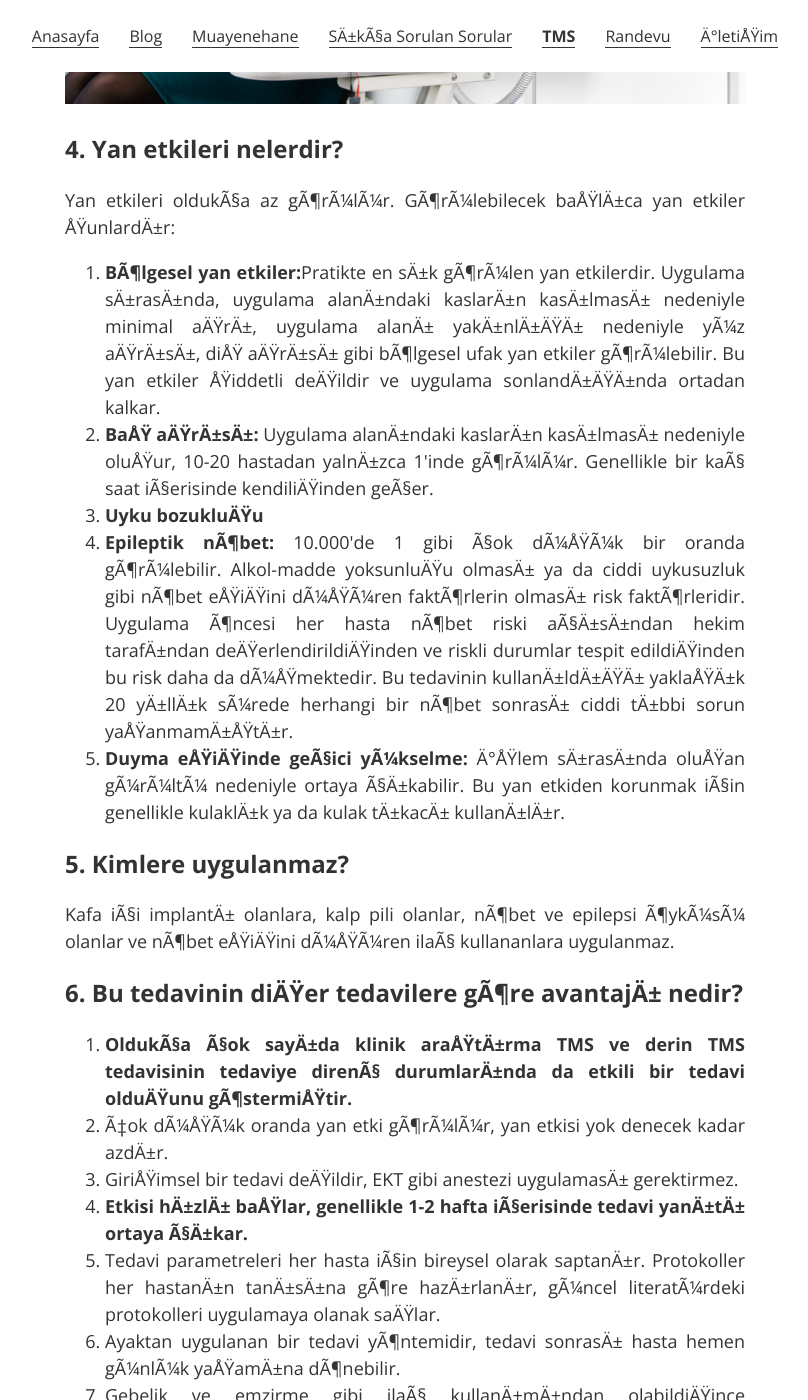
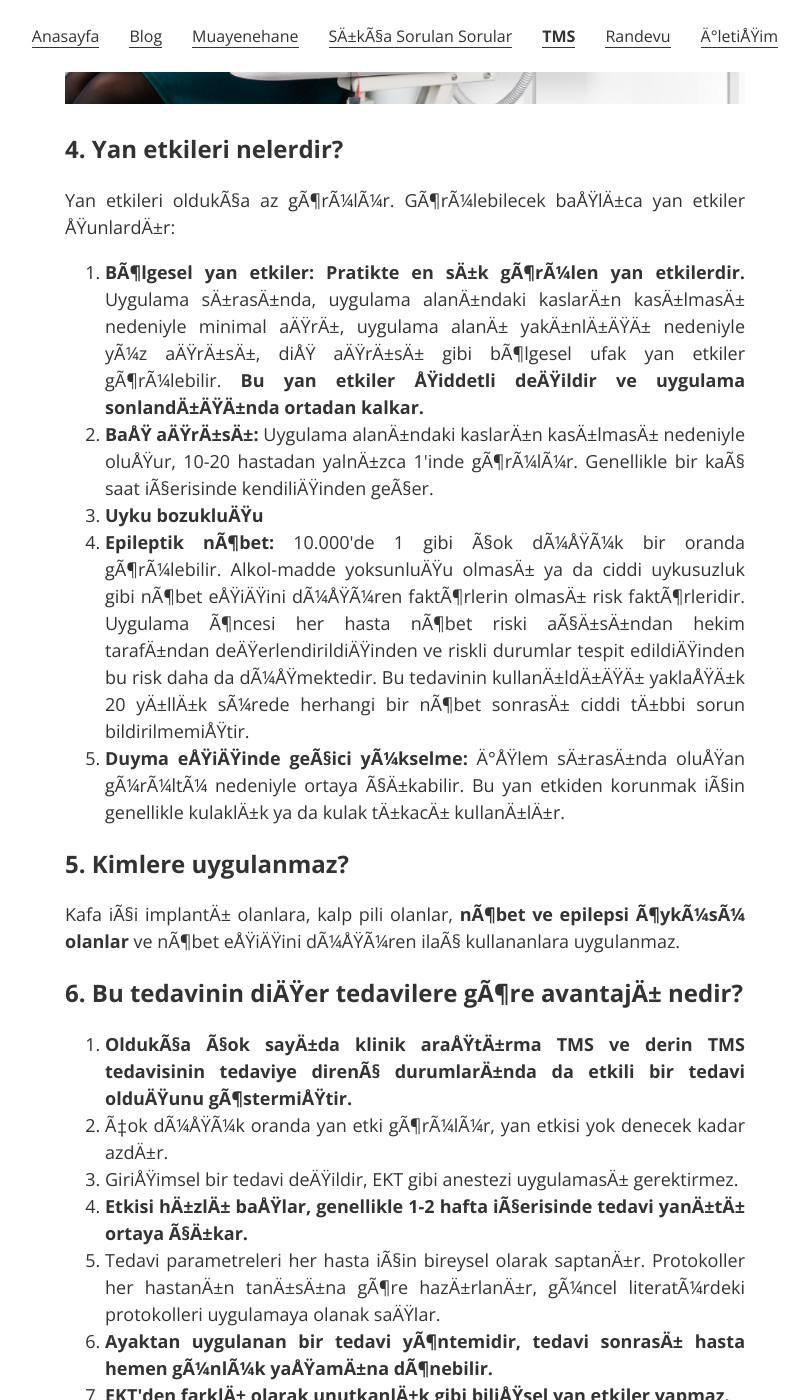
Before and after one commit to ibucgun/ibucgun.github.io, a Jekyll site: the page built from tms.html, in a window 1280 px wide and 1400 px high, scrolled down 3247 px. Shown: the whole window, without its empty margins (235-1043 px from the left). Built offline with Jekyll 4.4.1, drawn with Linux system fonts in a browser that asks for light colours; some of the changed text lies outside the part shown.

Commit message:
Update tms.html

```diff
--- a/tms.html
+++ b/tms.html
@@ -3,15 +3,13 @@
 title: TMS ve Derin TMS Tedavisi
 description: Adana TMS ve Derin TMS Tedavisi • Muayenahanemde uyguladığım TMS ve derin TMS tedavileri ile ilgili genel bilgilere ve sıkça sorulanların cevaplarına ulaşabilirsiniz.
 ---
-
-
         <div class="resume-item">
-          <p class="resume-item-copy" style="text-align: justify;font-size: 1.125rem;"><b>1.5 yıldır Adana'daki muayenehanemde uyguladığım</b>, ilk olarak 2008'de tedaviye dirençli depresyon tedavisinde FDA onayı alan ve zamanla kullanım alanı ve bilimsel birikim artan bir beyin uyarım ve beyin aktivitesi düzenleme (nöromodülasyon) tedavisi olan transkraniyal manyetik stimulasyon (uyarım) (TMS-TMU) ve derin TMS tedavisi hakkında ayrıntılı bilgiye buradan ulaşabilirsiniz.</b><br>
+          <p class="resume-item-copy" style="text-align: justify;font-size: 1.125rem;"><b>1.5 yıldır Adana'daki muayenehanemde uyguladığım</b>, ilk olarak 2008'de tedaviye dirençli depresyon tedavisinde FDA onayı alan ve zamanla kullanım alanı ve bilimsel birikim artan <b>bir beyin uyarım ve beyin aktivitesi düzenleme (nöromodülasyon) tedavisi</b> olan transkraniyal manyetik stimulasyon (uyarım) (TMS-TMU) ve derin TMS hakkında ayrıntılı bilgiye buradan ulaşabilirsiniz.<br>
 		  </p>
 		  <h2>1. TMS (Transkraniyal Manyetik Stimulasyon) tedavisi nedir? Derin TMS'nin Ne Farkı Vardır?</h2>
 		  <p class="resume-item-copy" style="text-align: justify;font-size: 1.125rem;">
 		  TMS özel bir cihaz tarafından, yoğunlaştırılmış manyetik atımların ardışık, noktasal olarak odaklanmış bir şekilde, özel beyin bölgelerine gönderilmesiyle beyin hücrelerinin uyarılmasını ve beyin işlevlerinin düzenlenmesini (aktivitesinin artmasını ya da azalmasını) sağlayan <b>bilimsel olarak etkisi kanıtlanmış</b>, bazı hastalıkların tedavisinde kullanım ruhsatı almış, <b>etkili ve modern bir tedavi yöntemidir.</b>
-		  <br><br>Derin TMS ise çalışma prensibi olarak tamamen aynı olmakla birlikte, farklı şekillerdeki uygulama başlıkları aracılığı ile daha derin yerleşimli beyin bölgelerine uyarım yapılan, bu sayede de derin yerleşimli beyin bölgelerinin etkilendiği bağımlılıklar ve OKB gibi hastalıklarda tedavi imkanı sağlayan, 2018 yılında Obsesif Kompulsif Bozukluk (OKB) tedavisinde FDA onayı alan bir tedavi yöntemidir.
+		  <br><br><b>Derin TMS</b> ise çalışma prensibi olarak tamamen aynı olmakla birlikte, <b>farklı şekillerdeki uygulama başlıkları aracılığı ile daha derin yerleşimli beyin bölgelerine uyarım yapılan</b>, bu sayede de derin yerleşimli beyin bölgelerinin etkilendiği bağımlılıklar ve OKB gibi hastalıklarda tedavi imkanı sağlayan, 2018 yılında Obsesif Kompulsif Bozukluk (OKB) tedavisinde FDA onayı alan bir tedavi yöntemidir.
 		  <br><br>
 		  <img src="/images/tmsvstdcs.jpg" width="800px" style="max-width:100%; border:0;" alt="Uzm. Dr. İsmail BUÇGÜN TMS ve tDCS Karşılaştırması">
 
@@ -69,10 +67,10 @@
 
 		  <h2>5. Kimlere uygulanmaz?</h2>
 		  <p class="resume-item-copy" style="text-align: justify;font-size: 1.125rem;">
-		  Kafa içi implantı olanlara, kalp pili olanlar, nöbet ve epilepsi öyküsü olanlar ve nöbet eşiğini düşüren ilaç kullananlara uygulanmaz.
+		  Kafa içi implantı olanlara, kalp pili olanlar, <b>nöbet ve epilepsi öyküsü olanlar</b> ve nöbet eşiğini düşüren ilaç kullananlara uygulanmaz.
 		  </p>
 
-		  <h2>6. Bu tedavinin diğer tedavilere göre avantajı nedir?</h2>
+		  <h2></b>6. Bu tedavinin diğer tedavilere göre avantajı nedir?</h2>
 		  <p class="resume-item-copy" style="text-align: justify;font-size: 1.125rem;">
 		  <ol style="text-align: justify;font-size: 1.125rem;">
 
@@ -81,7 +79,8 @@
 		  <li>Girişimsel bir tedavi değildir, EKT gibi anestezi uygulaması gerektirmez.</li>
 		  <li><b>Etkisi hızlı başlar, genellikle 1-2 hafta içerisinde tedavi yanıtı ortaya çıkar.</b></li>
 		  <li>Tedavi parametreleri her hasta için bireysel olarak saptanır. Protokoller her hastanın tanısına göre hazırlanır, güncel literatürdeki protokolleri uygulamaya olanak sağlar.</li>
-		  <li>Ayaktan uygulanan bir tedavi yöntemidir, tedavi sonrası hasta hemen günlük yaşamına dönebilir.</li>
+		  <li><b>Ayaktan uygulanan bir tedavi yöntemidir, tedavi sonrası hasta hemen günlük yaşamına dönebilir.</b></li>
+		  <li><b>EKT'den farklı olarak unutkanlık gibi bilişsel yan etkiler yapmaz.</b></li>
 		  <li>Gebelik ve emzirme gibi ilaç kullanımından olabildiğince kaçınılan dönemlerde uygulanabilen ilaçsız bir tedavi alternatifidir.</li>
 		  <li><b>Yaşlılık ya da diğer tıbbi hastalıklar, ilaç etkileşimleri nedeniyle ilaç kullanılamayacak durumlarda uygulanabilen ilaçsız bir tedavi alternatifidir.</b></li>
 		  </ol>
@@ -91,11 +90,11 @@
 		  <p class="resume-item-copy" style="text-align: justify;font-size: 1.125rem;">
 		  <b>Hayır.</b> Görünürde benzerlikler olsa da uygulama ile ilgili pek çok değişkeni olan; uygulanan protokol, kullanılan cihaz ve başlık ile uygulamaya sonucu değişebilen bir tedavi yöntemidir.
 		  <br><br>
-		  Uygulama öncesinde hastanın klinik durumu, tedavi ihtiyaçları ve uygulanacak olan protokolleri belirlemek için deneyimli bir psikiyatrist tarafından ayrıntılı değerlendirme ve tüm tedavi sürecinde hekim takibi gerekir.
+		  <b>Uygulama öncesinde hastanın klinik durumu, tedavi ihtiyaçları ve uygulanacak olan protokolleri belirlemek için deneyimli bir psikiyatrist tarafından ayrıntılı değerlendirme ve tüm tedavi sürecinde hekim takibi gerekir.</b>
 		  </p><br>
 		  <hr></hr>
 		  <p class="resume-item-copy" style="text-align: justify;font-size: 1.125rem;">
-		  <b>Aşağıdaki numaradan Whatsapp mesajı ya da arama yolu ile tedavi yöntemi hakkında merak ettiklerinizi sorabilir, süreç hakkında bilgi alabilirsiniz.</b>
+		  Aşağıdaki numaradan <b>Whatsapp mesajı ya da arama yolu ile</b> tedavi yöntemi hakkında merak ettiklerinizi sorabilir, süreç hakkında bilgi alabilirsiniz.
 		  <br><br>
 		  <center><a href="tel:+905510334896" class="contact-button no-print" itemprop="telephone" title="Ara" style="margin-top:3px;"><b>0(551) 0334896</b></a>
 	      <a href="https://wa.me/905510334896" class="whatsapp-button no-print" itemprop="whatsapp" title="Whatsapp Mesajı Gönder" style="margin-top:3px;"><b>Whatsapp</b></a>
```
Also changed, not shown: other parts of tms.html (+2 -2 lines).
